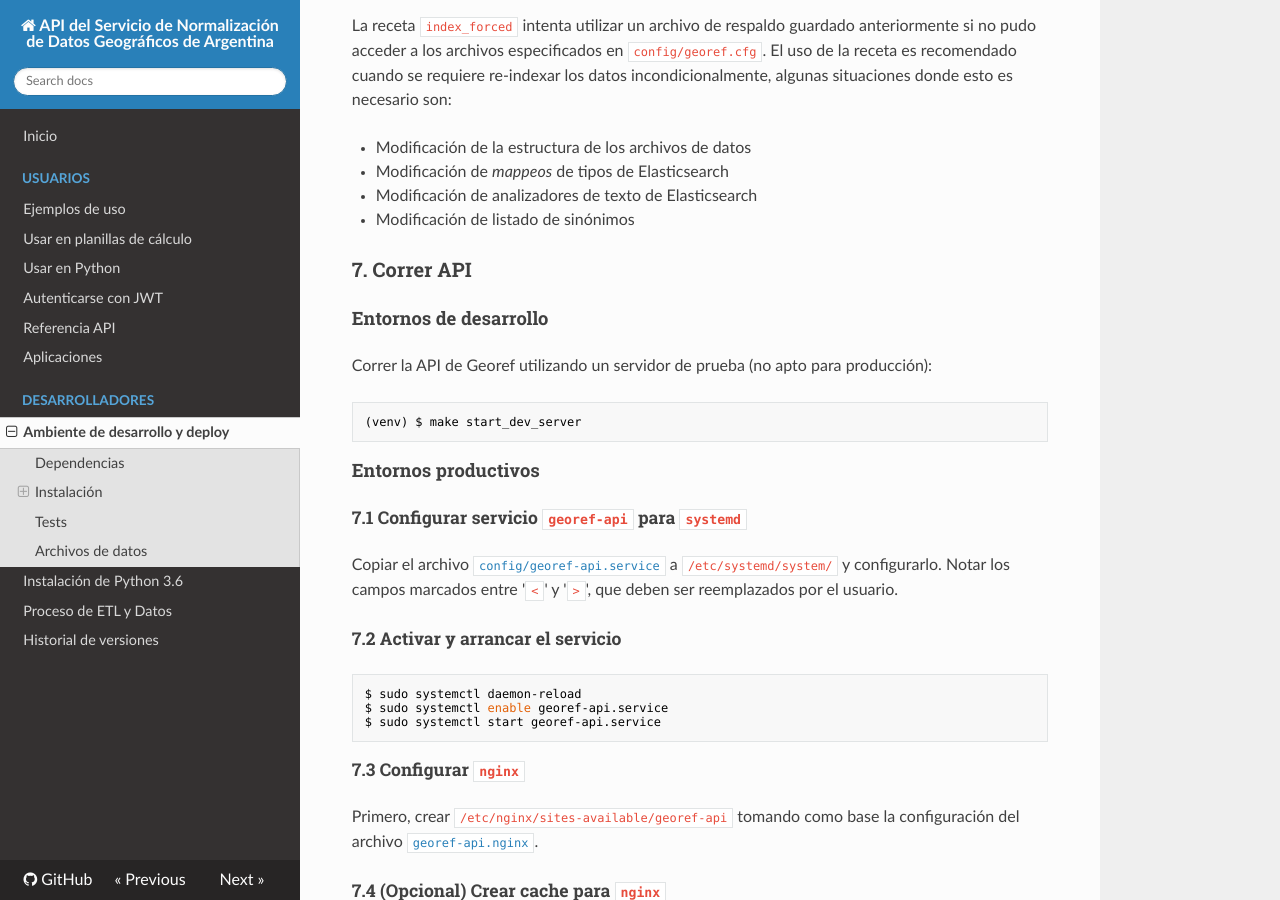
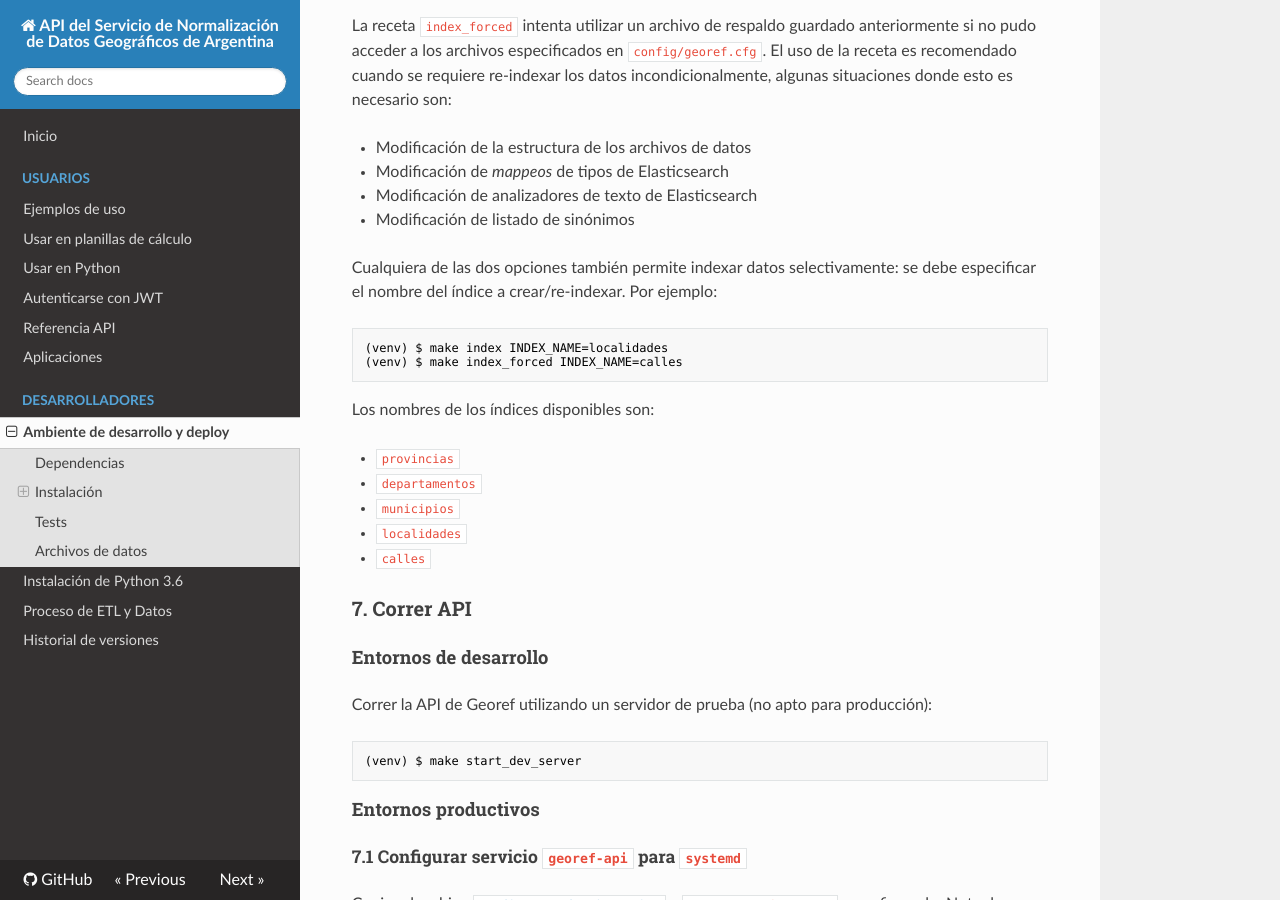
Before and after one commit to datosgobar/georef-ar-api, an MkDocs documentation site: the page built from docs/developers/georef-api-development.md, in a window 1280 px wide and 900 px high, scrolled down 3567 px. Built offline with MkDocs 1.6.1, drawn with Linux system fonts in a browser that asks for light colours; nearby versions of some CDN libraries.

Commit message:
Permite indexar índices selectivamente.

````diff
--- a/.travis.yml
+++ b/.travis.yml
@@ -9,8 +9,8 @@ install:
 env:
 - CFG_PATH=config/georef.example.cfg
 script:
+- make code_style
 - make test_mock
-- make code_style
 deploy:
   - provider: script
     skip_cleanup: true
--- a/docs/developers/georef-api-development.md
+++ b/docs/developers/georef-api-development.md
@@ -155,6 +155,21 @@ La receta `index_forced` intenta utilizar un archivo de respaldo guardado anteri
 - Modificación de analizadores de texto de Elasticsearch
 - Modificación de listado de sinónimos
 
+
+Cualquiera de las dos opciones también permite indexar datos selectivamente: se debe especificar el nombre del índice a crear/re-indexar. Por ejemplo:
+```bash
+(venv) $ make index INDEX_NAME=localidades
+(venv) $ make index_forced INDEX_NAME=calles
+```
+
+Los nombres de los índices disponibles son:
+
+- `provincias`
+- `departamentos`
+- `municipios`
+- `localidades`
+- `calles`
+
 ### 7. Correr API
 #### Entornos de desarrollo
 Correr la API de Georef utilizando un servidor de prueba (no apto para producción):
````
Also changed, not shown: 2 other files.
